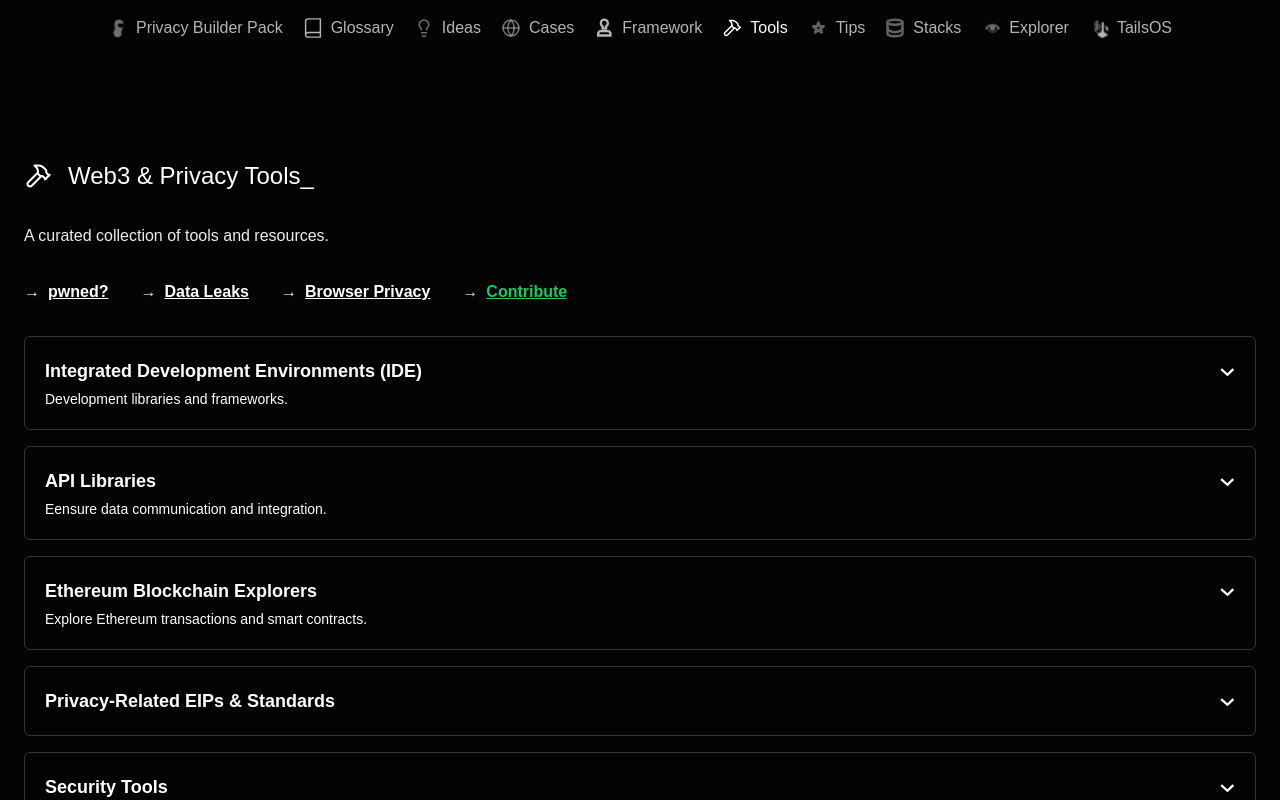
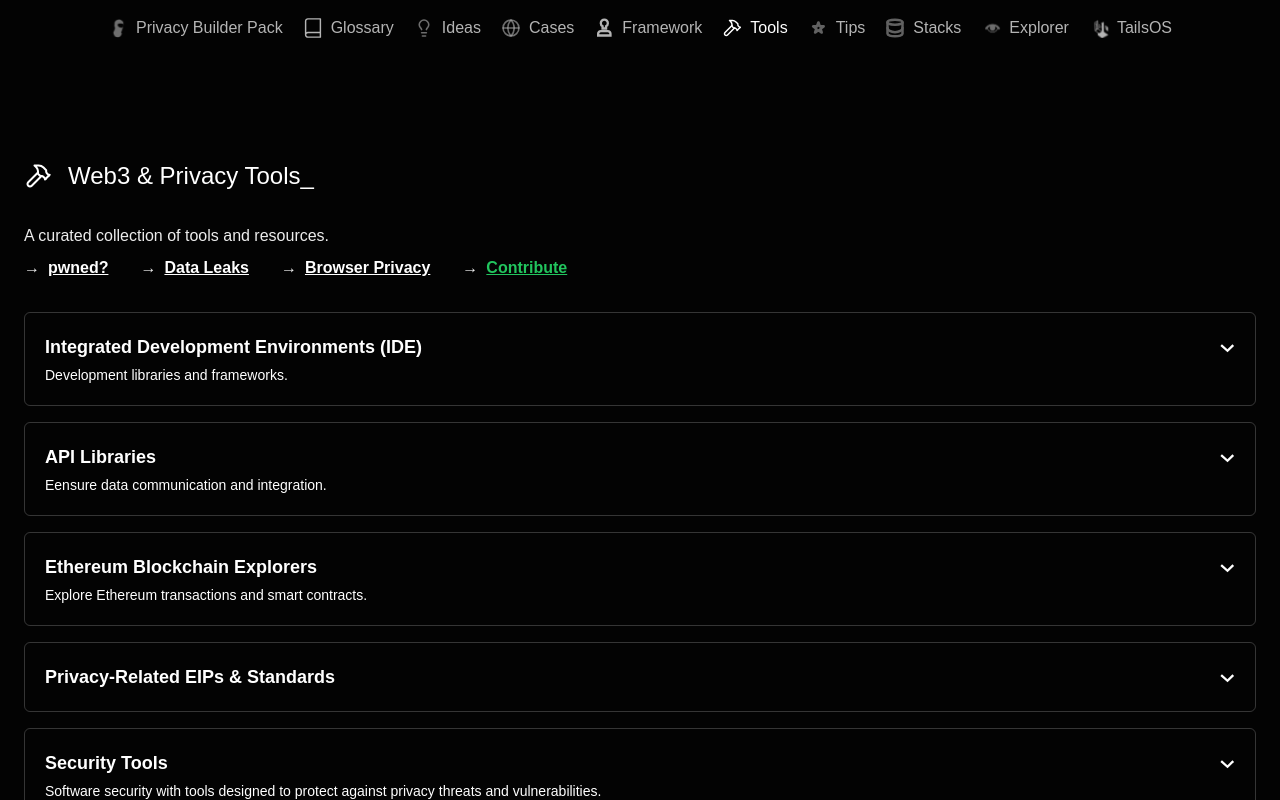
Before and after one commit to ilge-ustun/privacy-builder-pack, a Next.js app in the folder app/: page /tools in a window 1280 px wide. Shown: the top 800 px of the page. Built offline with nearby package versions, Linux system fonts and the light colour scheme; a web font is replaced by a local one.

Commit message:
tool page

```diff
--- a/app/src/app/tools/page.tsx
+++ b/app/src/app/tools/page.tsx
@@ -13,7 +13,8 @@ export default function Tools() {
           <Image src="/icons/tools.svg" alt="Tools" width={28} height={28} />
           <h1 className="text-white text-2xl">Web3 & Privacy Tools_</h1>
         </div>
-        <p>A curated collection of tools and resources.</p>
+        <div>
+          <p className="mb-2">A curated collection of tools and resources.</p>
           <div className="flex flex-row flex-wrap">
             <div className="flex flex-row mr-8">
               <span className="mr-2">→</span>{" "}
@@ -28,7 +29,9 @@ export default function Tools() {
               <ExternalLink href="https://privacytests.org/" text="Browser Privacy" />
             </div>
             <div className="flex flex-row mr-8">
-            <span className="mr-2">→</span> <ExternalLink href="" color="green" text="Contribute" />
+              <span className="mr-2">→</span>{" "}
+              <ExternalLink href="" color="green" text="Contribute" />
+            </div>
           </div>
         </div>
 
```
Lines whose indentation alone changed are shown as unchanged.
